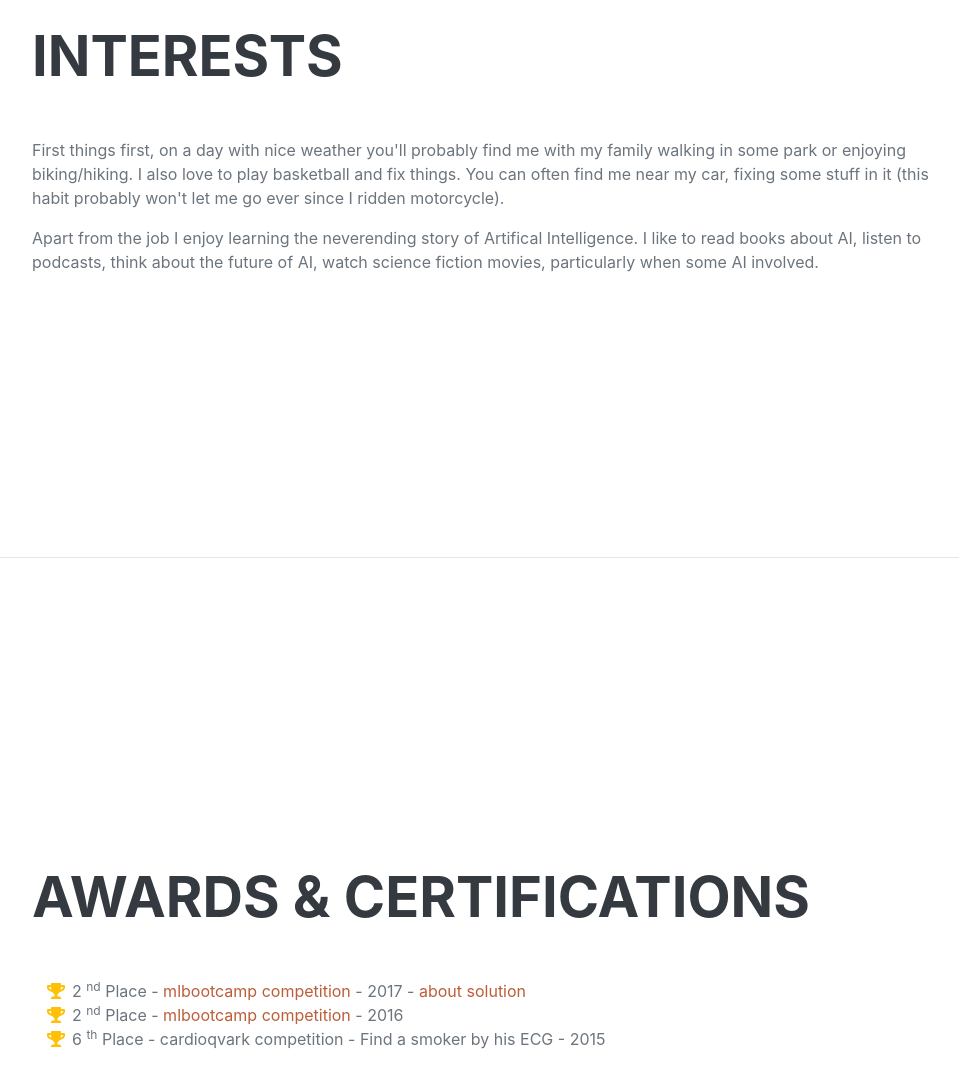
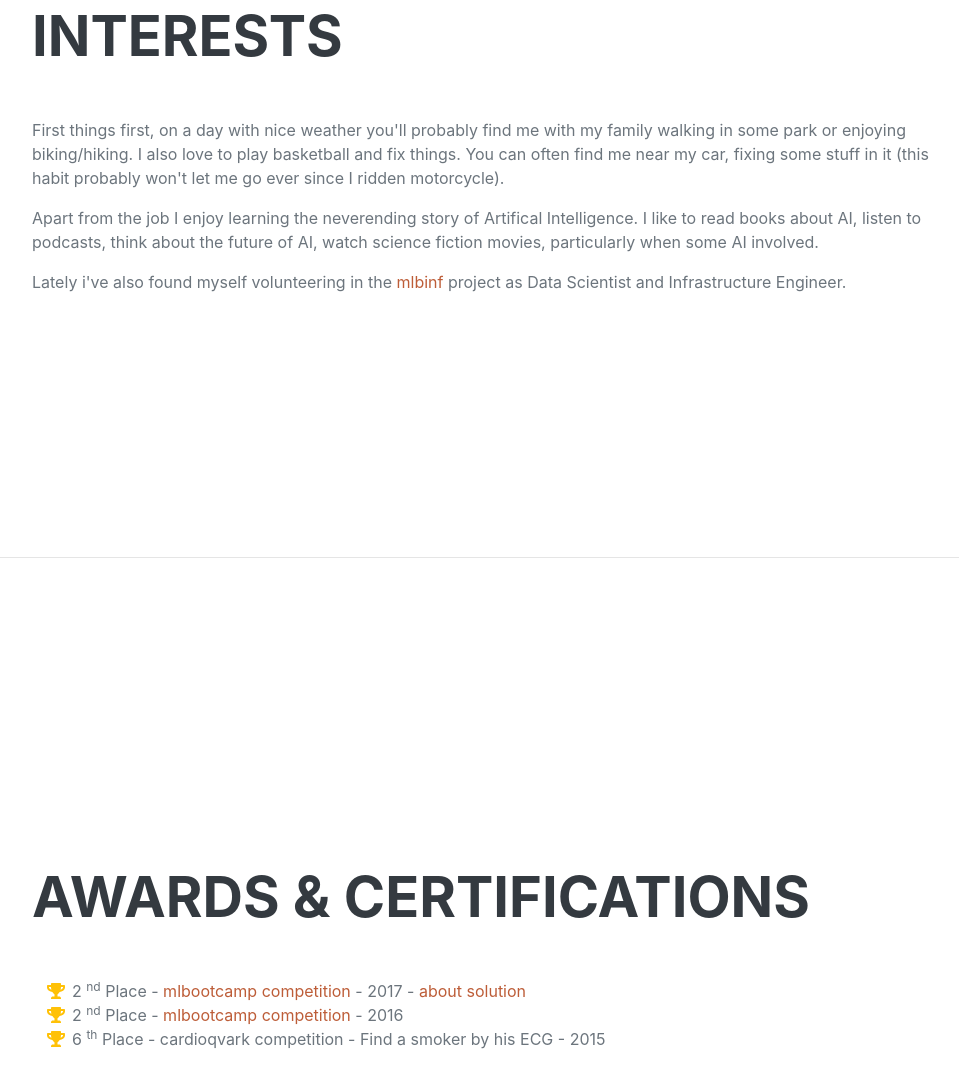
Before and after one commit to eugtsa/eugtsa.github.io, a plain HTML site: page index.html in a window 1280 px wide. Shown: the part 4464-5531 px from the top of the page, without its empty margins (288-1247 px from the left). Drawn offline with nearby package versions, Linux system fonts and the light colour scheme; a web font is replaced by a local one.

Commit message:
Update index.html
Added mlbinf reference

```diff
--- a/index.html
+++ b/index.html
@@ -232,6 +232,7 @@
                     <h2 class="mb-5">Interests</h2>
 		    <p>First things first, on a day with nice weather you'll probably find me with my family walking in some park or enjoying biking/hiking. I also love to play basketball and fix things. You can often find me near my car, fixing some stuff in it (this habit probably won't let me go ever since I ridden motorcycle). </p>
                     <p>Apart from the job I enjoy learning the neverending story of Artifical Intelligence. I like to read books about AI, listen to podcasts, think about the future of AI, watch science fiction movies, particularly when some AI involved.</p>
+		    <p>Lately i've also found myself volunteering in the <a href="http://mlbinf.com">mlbinf</a> project as Data Scientist and Infrastructure Engineer.</p>
                 </div>
             </section>
             <hr class="m-0" />
```
